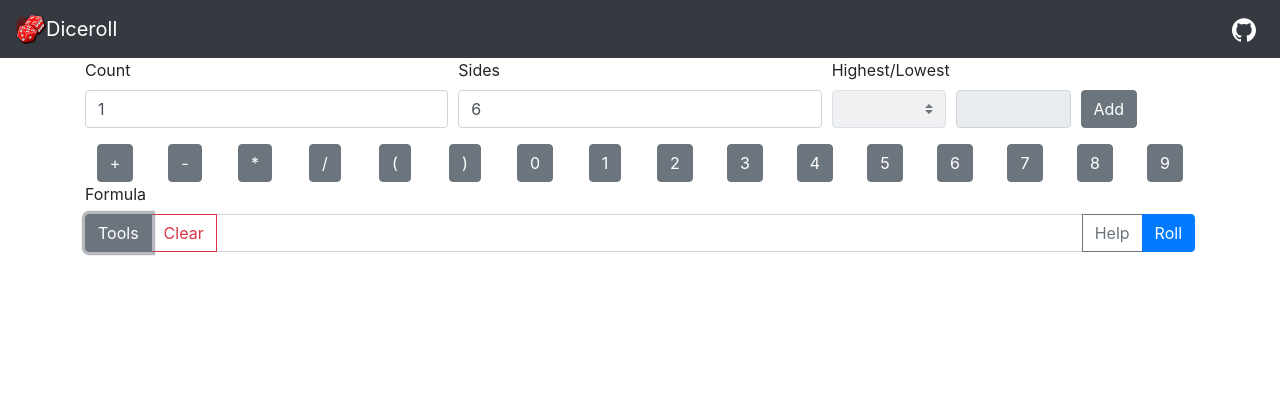
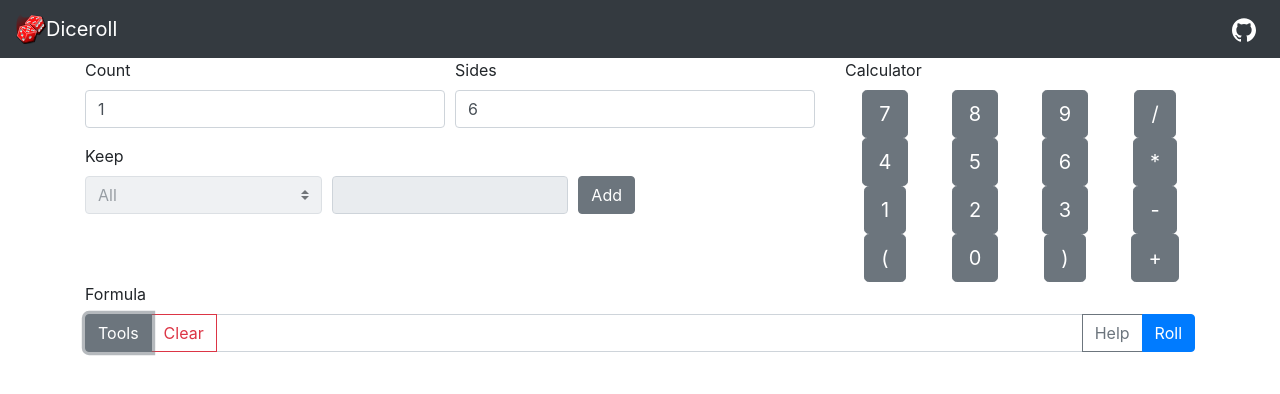
Before and after one commit to aaaantoine/diceroll, a React (Create React App) app: page / in a window 1280 px wide. Both pictures are taken after a click on the button "Tools". Shown: the top 394 px of the page. Built offline with nearby package versions, Linux system fonts and the light colour scheme.

Commit message:
Tweak tool layout.

```diff
--- a/src/InputToolbox.js
+++ b/src/InputToolbox.js
@@ -12,7 +12,8 @@ export default class InputToolbox extends React.Component {
     }
     render() {
         return (
-            <div>
+            <div class="row">
+                <div class="col-lg-8">
                     <div class="form-row">
                         <div class="col">
                             <label>Count</label>
@@ -30,15 +31,17 @@ export default class InputToolbox extends React.Component {
                                     onChange={this.handleSidesPerDieChange} />
                             </div>
                         </div>
+                    </div>
+                    <div class="form-row">
                         <div class="col">
-                        <label>Highest/Lowest</label>
+                            <label>Keep</label>
                             <div class="form-row">
                                 <div class="col">
                                     <select class="custom-select"
                                         disabled={this.state.dieCount <= 1}
                                         value={this.state.highLow}
                                         onChange={this.handleHighLowChange}>
-                                    <option value=""></option>
+                                        <option value="">All</option>
                                         <option value="h">Highest</option>
                                         <option value="l">Lowest</option>
                                     </select>
@@ -57,8 +60,22 @@ export default class InputToolbox extends React.Component {
                             </div>
                         </div>
                     </div>
+                </div>
+                <div class="col-lg-4">
+                    <label>Calculator</label>
+
                     <div class="form-row">
-                    {this.formulaButtons(['+','-','*','/','(',')',0,1,2,3,4,5,6,7,8,9])}
+                        {this.formulaButtons([7,8,9,'/'])}
+                    </div>
+                    <div class="form-row">
+                        {this.formulaButtons([4,5,6,'*'])}
+                    </div>
+                    <div class="form-row">
+                        {this.formulaButtons([1,2,3,'-'])}
+                    </div>
+                    <div class="form-row">
+                        {this.formulaButtons(['(',0,')','+'])}
+                    </div>
                 </div>
             </div>
         );
@@ -66,7 +83,7 @@ export default class InputToolbox extends React.Component {
 
     formulaButton = (value) => (
         <div class="col text-center">
-            <button class="btn btn-secondary" type="button"
+            <button class="btn btn-secondary btn-lg" type="button"
                 onClick={() => this.props.onFormulaAddRequest(value)}>{value}</button>
         </div>
     );
```
Lines whose indentation alone changed are shown as unchanged.
